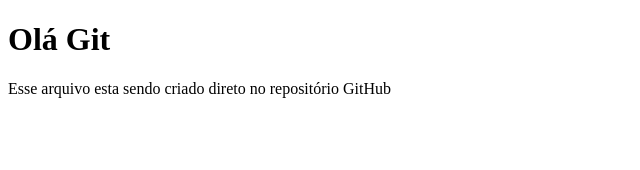
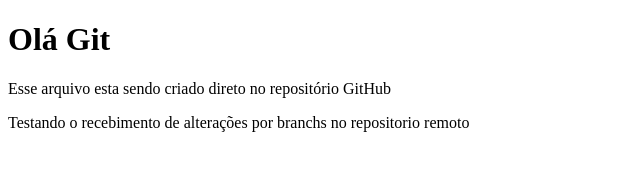
Before and after one commit to HygorNCLOliveira/curso_git_1, a plain HTML site: page 1_Primeiro_repo/about.html in a window 1280 px wide. Shown: the whole page, without its empty margins (0-640 px from the left). Drawn offline with Linux system fonts and the light colour scheme.

Commit message:
Alteracao html concluida

```diff
--- a/1_Primeiro_repo/about.html
+++ b/1_Primeiro_repo/about.html
@@ -9,6 +9,9 @@
     <main>
         <h1>Olá Git</h1>
         <p>Esse arquivo esta sendo criado direto no repositório GitHub</p>
+        <div>
+            <p>Testando o recebimento de alterações por branchs no repositorio remoto</p>
+        </div>
     </main>
 </body>
 </html>
```
